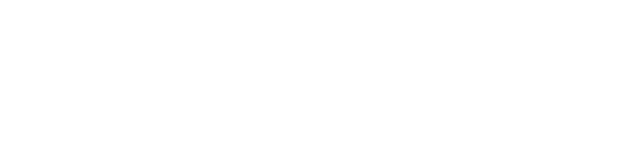
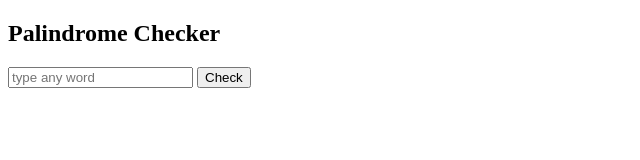
Before and after one commit to azhkanst/mini-JS-projects, a plain HTML site: page Palindrome Checker/index.html in a window 1280 px wide. Shown: the whole page, without its empty margins (0-640 px from the left). Drawn offline with Linux system fonts and the light colour scheme.

Commit message:
Palindrome checker start

```diff
--- a/Palindrome Checker/index.html
+++ b/Palindrome Checker/index.html
@@ -4,6 +4,9 @@
     <title>Palindrome Checker</title>
 </head>
 <body>
-
+    <h2>Palindrome Checker</h3>
+    <input id="input" type="text" placeholder="type any word"/>
+    <button onclick="check()">Check</button>
+    <script src="index.js"></script>
 </body>
 </html>
--- a/Palindrome Checker/index.js
+++ b/Palindrome Checker/index.js
@@ -0,0 +1,6 @@
+const input = document.getElementById('input');
+
+function check() {
+    const value = input.value;
+    alert(value);
+}
```
